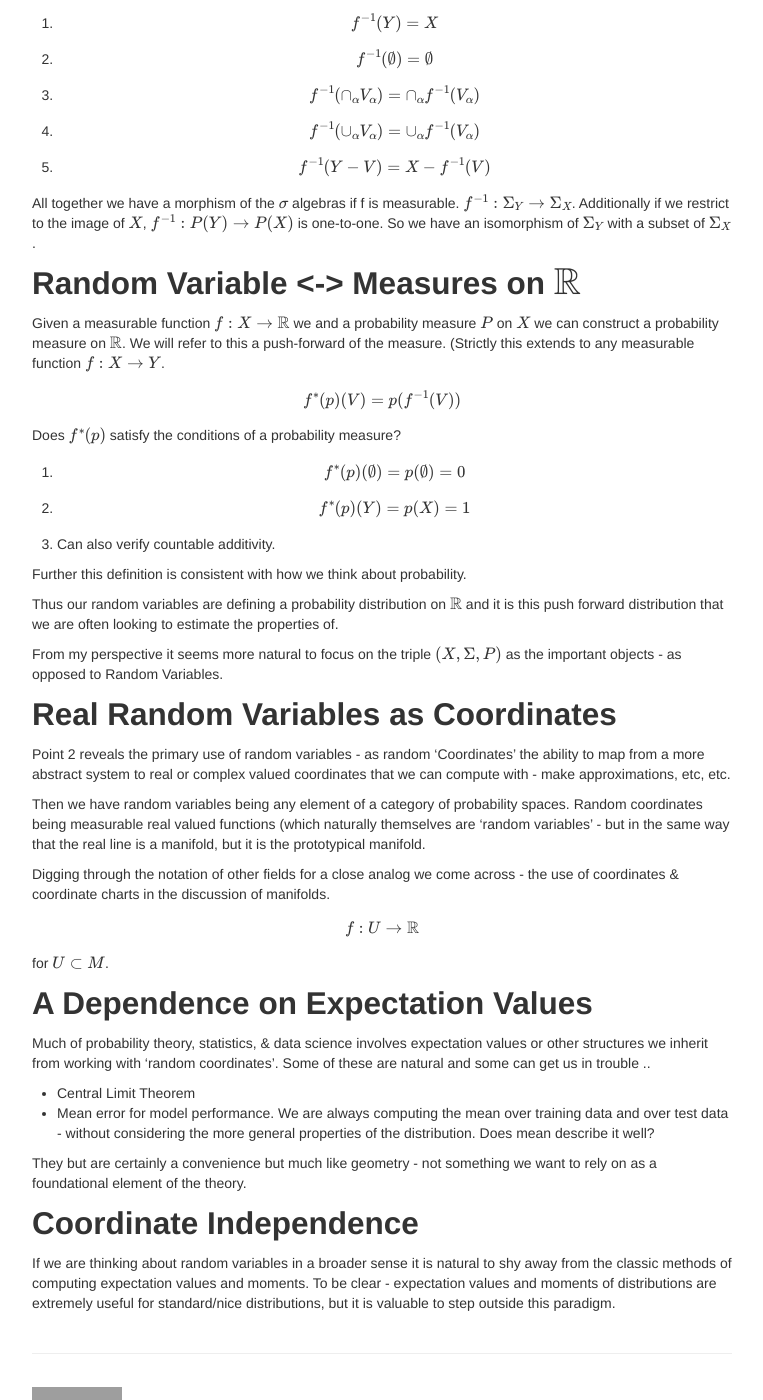
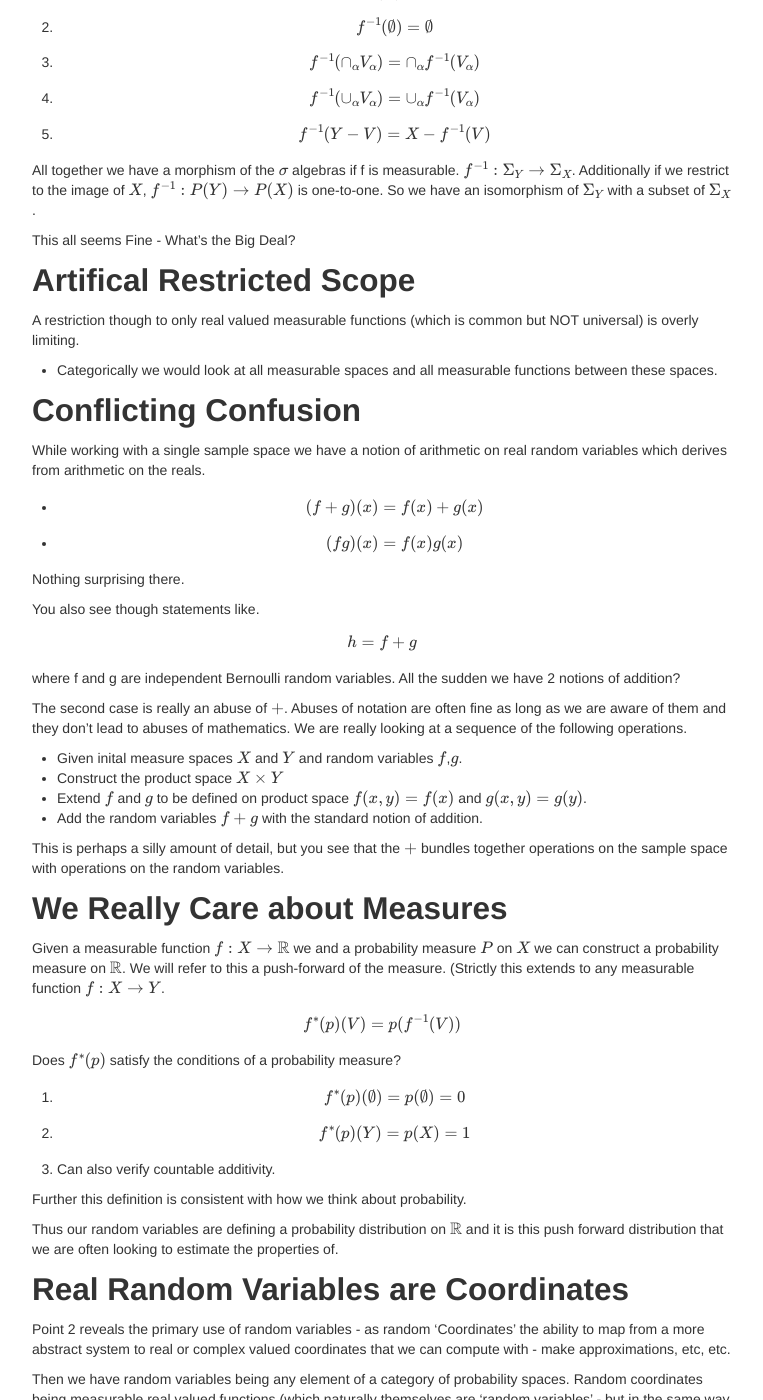
Before and after one commit to AdamDadeH/adamdadeh.github.io, a Jekyll site: the page built from pages/probability_notation.md, in a window 1280 px wide and 1400 px high, scrolled down 1550 px. Shown: the whole window, without its empty margins (258-1021 px from the left). Built offline with Jekyll 4.4.1, drawn with Linux system fonts in a browser that asks for light colours; formulas are drawn with MathJax 3; some of the changed text lies outside the part shown; grey boxes are pictures that could not be loaded.

Commit message:
Rewriting portions. Documenting random variable weirdness.

```diff
--- a/pages/probability_notation.md
+++ b/pages/probability_notation.md
@@ -11,7 +11,8 @@ layout: page
 
 See also [hypotext - notation](https://github.com/hypotext/notation)
 
-A good notation will allow one to work more efficiently, convey ideas more concisely, and lead to new developments. A poor notation acts as a
+A good notation will allow one to work more efficiently, convey ideas more
+concisely, and lead to new developments. A poor notation acts as a
 friction to development and confines our thoughts to old ways of thinking.
 I argue that statistics is held back with such poor notation.
 
@@ -37,15 +38,16 @@ Sample Spaces
 In the language of measure theory a sample space is a *measurable space*
 being a set $$X$$ equipped with a sigma algebra $$\Sigma$$.
 
-A sigma algebra is a set of subsets of $$X$$ ($$\Sigma$$ is a subset of $$\mathcal{P}X$$, the Power set of $$X$$) such that :
+A sigma algebra is a set of subsets of $$X$$ ($$\Sigma$$ is a subset of $$\mathcal{P}X$$,
+the Power set of $$X$$) such that :
 
 0. $$\Sigma$$ contains the empty set $$\emptyset$$
-1. $$\Sigma$$ is closed under complements. If $$A \in \Sigma$$ then $$X - A \in \Sigma$$
-}.
-2. $$\Sigma$$ is closed under countable unions. So given $$A_n \in \Sigma$$ for n indexed by the natural numbers - then $$\cup_n A_n \in \Sigma$$.
-}
+1. $$\Sigma$$ is closed under complements. If $$A \in \Sigma$$ then $$X - A \in \Sigma$$.
+2. $$\Sigma$$ is closed under countable unions. So given $$A_n \in \Sigma$$ for n indexed
+by the natural numbers - then $$\cup_n A_n \in \Sigma$$.
 
-From these we have other derived properties, $$X \in \Sigma$$, $$\Sigma$$ is closed under countable unions.
+From these we have other derived properties, $$X \in \Sigma$$, $$\Sigma$$ is closed under
+countable unions.
 
 This pair $$(X,\Sigma)$$ gives us the space of possible outcomes. Typical
 examples
@@ -58,17 +60,17 @@ of your D6,D20,etc die, the states of a deck of cards.
 Probability Space
 ----------------------------------
 
-A [Probability Space](https://en.wikipedia.org/wiki/Probability_space) is a measurablespace
-equiped with a measure $$P$$ satisfying
+A [Probability Space](https://en.wikipedia.org/wiki/Probability_space) is a measurable
+space equiped with a measure $$P$$ satisfying
 
-1. *Positivity* $$P : \sigma \rightarrow \mathbb{R}^+ $$
+1. *Positivity* $$P : \Sigma \rightarrow \mathbb{R}^+ $$
 2. *Normalized* $$P(X) = 1$$
-3. $$P(\emptyset) = 0$$
+3. (Implied by 4) $$P(\emptyset) = 0$$
 4. *Countable additivity* : Given a countable number of disjoint $$A_n \in \Sigma$$ $$P(\cup_n A_n) = \sum_n P(A_n)$$
 
 Given our sample space $$X$$ and our sigma algebra $$\Sigma$$ we can look at
-$$\mathcal{M}(X, \Sigma)$$the space of possible measures that can be defined on it or
-$$\mc{P}(X, \sigma)$$ the space of normalized measures.
+$$\mc{P}(X, \Sigma)$$ the space of normalized measures. These are the possible definitions
+of probability given our sample space.
 
 At this stage we have not deviated from the norm.
 
@@ -76,9 +78,10 @@ Random Variables 1
 ----------------------------------
 
 The standard definition of a Random Variable is a measurable function from
-a probability space to the reals (with the Lebesgue measure). This is where integration typically  creeps in - as such a measurable function can be integrated. The integral of our random variable is the standard expectation
-value and integrals of simple functions of our random variable lead to the
-various moments.
+a probability space to the reals (with the Lebesgue measure). This is where integration typically
+creeps in - as such a measurable function can be integrated. The integral of our random variable
+is the standard expectation value and integrals of simple functions of our random variable
+lead to the various moments.
 
 On their own measurable functions are natural to define given our
 measurable spaces - they play the role of measurable space morphisms.
@@ -97,11 +100,55 @@ You may be familiar with the identities for any map $$f: X \rightarrow Y$$.
 4. $$f^{-1}(\cup_\alpha V_\alpha) = \cup_\alpha f^{-1} (V_\alpha)$$
 5. $$f^{-1}(Y - V) = X - f^{-1}(V)$$
 
-All together we have a morphism of the $$\sigma$$ algebras if f is measurable. $$f^{-1} : \Sigma_Y \rightarrow \Sigma_X$$. Additionally if we restrict to the image of $$X$$, $$f^{-1}: P(Y) \rightarrow P(X)$$ is one-to-one. So we have
-an isomorphism of $$\Sigma_Y$$ with a subset of $$\Sigma_X$$.
+All together we have a morphism of the $$\sigma$$ algebras if f is measurable.
+$$f^{-1} : \Sigma_Y \rightarrow \Sigma_X$$. Additionally if we restrict to the image of $$X$$,
+$$f^{-1}: P(Y) \rightarrow P(X)$$ is one-to-one. So we have an isomorphism of $$\Sigma_Y$$ with
+a subset of $$\Sigma_X$$.
 
-Random Variable <-> Measures on $$\mathbb{R}$$
--------------------------------------
+This all seems Fine - What's the Big Deal?
+
+Artifical Restricted Scope
+--------------------------
+
+A restriction though to only real valued measurable functions (which is common but NOT
+universal) is overly limiting.
+
+* Categorically we would look at all measurable spaces and all measurable functions
+between these spaces.
+
+Conflicting Confusion
+--------------------------
+
+While working with a single sample space we have a notion of arithmetic on
+real random variables which derives from arithmetic on the reals.
+
+* $$(f + g)(x) = f(x) + g(x)$$
+* $$(fg)(x) = f(x)g(x)$$
+
+Nothing surprising there.
+
+You also see though statements like.
+
+$$h = f + g$$
+
+where f and g are independent Bernoulli random variables. All the sudden we have
+2 notions of addition?
+
+The second case is really an abuse of $$+$$. Abuses of notation are often fine as
+long as we are aware of them and they don't lead to abuses of mathematics. We
+are really looking at a sequence of the following operations.
+
+* Given inital measure spaces $$X$$ and $$Y$$ and random variables $$f$$,$$g$$.
+* Construct the product space $$X \times Y$$
+* Extend $$f$$ and $$g$$ to be defined on product space $$f(x,y) = f(x)$$ and
+$$g(x,y) = g(y)$$.
+* Add the random variables $$f + g$$ with the standard notion of addition.
+
+This is perhaps a silly amount of detail, but you see that the $$+$$ bundles
+together operations on the sample space with operations on the random variables.
+
+We Really Care about Measures
+-----------------------------
 
 Given a measurable function $$f : X \rightarrow \mathbb{R}$$ we and a probability
 measure $$P$$ on $$X$$ we can construct a probability measure on $$\mathbb{R}$$.
@@ -122,11 +169,8 @@ Thus our random variables are defining a probability distribution
 on $$\mathbb{R}$$ and it is this push forward distribution that
 we are often looking to estimate the properties of.
 
-From my perspective it seems more natural to focus on the triple $$(X,\Sigma,P)$$
-as the important objects - as opposed to Random Variables.
-
-Real Random Variables as Coordinates
----------------------------
+Real Random Variables are Coordinates
+-------------------------------------
 
 Point 2 reveals the primary use of random variables - as random 'Coordinates' the ability
 to map from a more abstract system to real or complex valued coordinates that we can compute
@@ -145,8 +189,15 @@ $$f : U \rightarrow \mathbb{R}$$
 
 for $$U \subset M$$.
 
+If we are thinking about random variables in a broader sense it is natural
+to shy away from the classic methods of computing expectation values and
+moments. To be clear - expectation values and moments of distributions are
+extremely useful for standard/nice distributions, but it is valuable to step
+outside this paradigm.
+
+
 A Dependence on Expectation Values
--------------------------
+-----------------------------------
 
 Much of probability theory, statistics, & data science involves expectation values or
 other structures we inherit from working with 'random coordinates'. Some of these are
@@ -159,12 +210,3 @@ describe it well?
 
 They but are certainly a convenience but much like geometry - not something we want
 to rely on as a foundational element of the theory.
-
-Coordinate Independence
-------------------------
-
-If we are thinking about random variables in a broader sense it is natural
-to shy away from the classic methods of computing expectation values and
-moments. To be clear - expectation values and moments of distributions are
-extremely useful for standard/nice distributions, but it is valuable to step
-outside this paradigm.
```
Also changed, not shown: index.md (+9 -3 lines).
